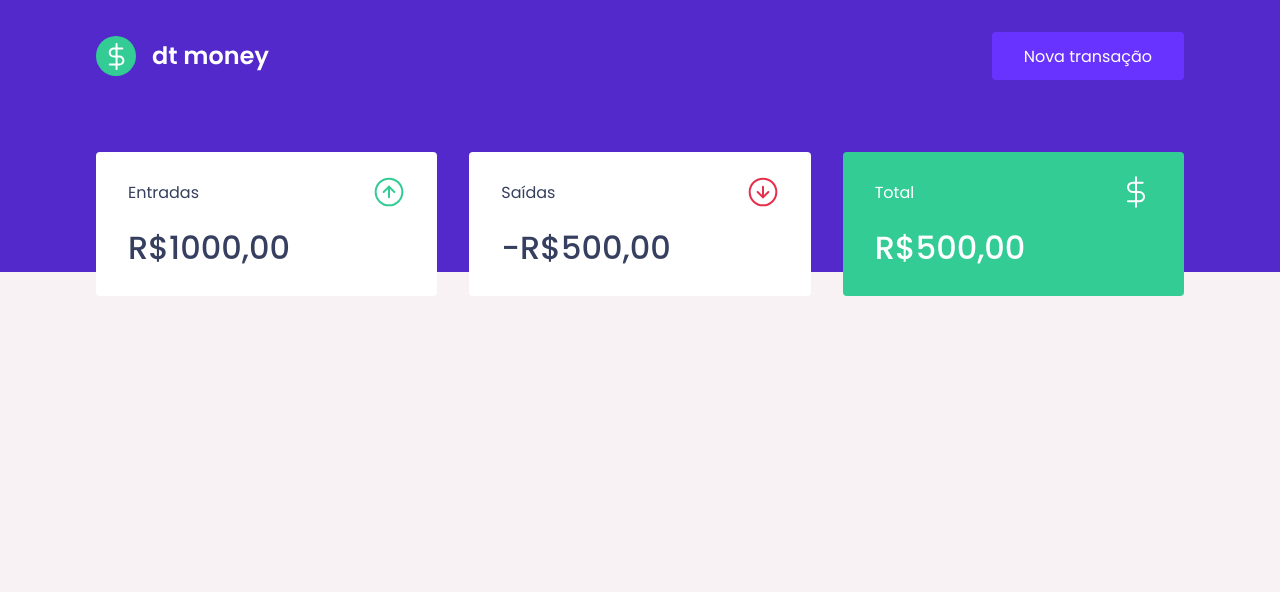
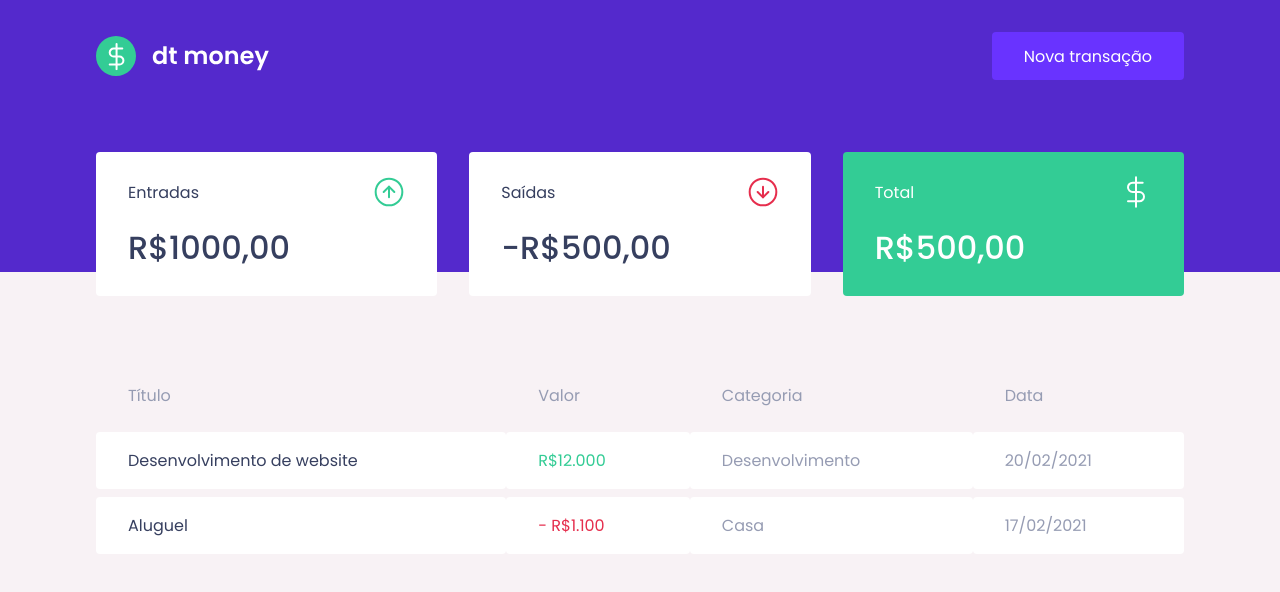
Before and after one commit to davim5/dtmoney-React, a React (Create React App) app: page / in a window 1280 px wide. Shown: the top 592 px of the page. Built offline with nearby package versions, Linux system fonts and the light colour scheme.

Commit message:
06-Componente-TransactionsTable

```diff
--- a/src/components/Dashboard/index.tsx
+++ b/src/components/Dashboard/index.tsx
@@ -1,10 +1,12 @@
 import { Summary } from '../Summary'
+import { TransactionsTable } from '../TransactionsTable'
 import { Container } from './styles'
 
 export function Dashboard() {
     return(
         <Container>
             <Summary/>
+            <TransactionsTable/>
         </Container>
     );
 }
--- /dev/null
+++ b/src/components/TransactionsTable/index.tsx
@@ -0,0 +1,32 @@
+import { Container } from "./styles";
+
+export function TransactionsTable(){
+    return(
+        <Container>
+            <table>
+                <thead>
+                    <tr>
+                        <th>Título</th>
+                        <th>Valor</th>
+                        <th>Categoria</th>
+                        <th>Data</th>
+                    </tr>
+                </thead>
+                <tbody>
+                    <tr>
+                        <td>Desenvolvimento de website</td>
+                        <td className="deposit" >R$12.000</td>
+                        <td>Desenvolvimento</td>
+                        <td>20/02/2021</td>
+                    </tr>
+                    <tr>
+                        <td>Aluguel</td>
+                        <td className="withdraw">- R$1.100</td>
+                        <td>Casa</td>
+                        <td>17/02/2021</td>
+                    </tr>
+                </tbody>
+            </table>
+        </Container>
+    )
+}
--- /dev/null
+++ b/src/components/TransactionsTable/styles.ts
@@ -0,0 +1,39 @@
+import styled from "styled-components";
+
+export const Container = styled.div`
+    margin-top:4rem;
+
+    table {
+        width: 100%;
+        border-spacing:0 0.5rem;
+
+        // Cabeçalho da tabela
+        th {
+            color: var(--text-body);
+            font-weight: 400;
+            padding: 1rem 2rem;
+            text-align: left;
+            line-height: 1.5rem;
+        }
+        //Corpo da tabela
+        td {
+            padding: 1rem 2rem;
+            border: 0;
+            background: var(--shape);
+            color: var(--text-body);
+            border-radius: 0.25rem;
+
+            &:first-child{
+                color: var(--text-title);
+            }
+
+            &.deposit{
+                color: var(--green);
+            }
+
+            &.withdraw{
+                color: var(--red);
+            }
+        }
+    }
+`;
```
